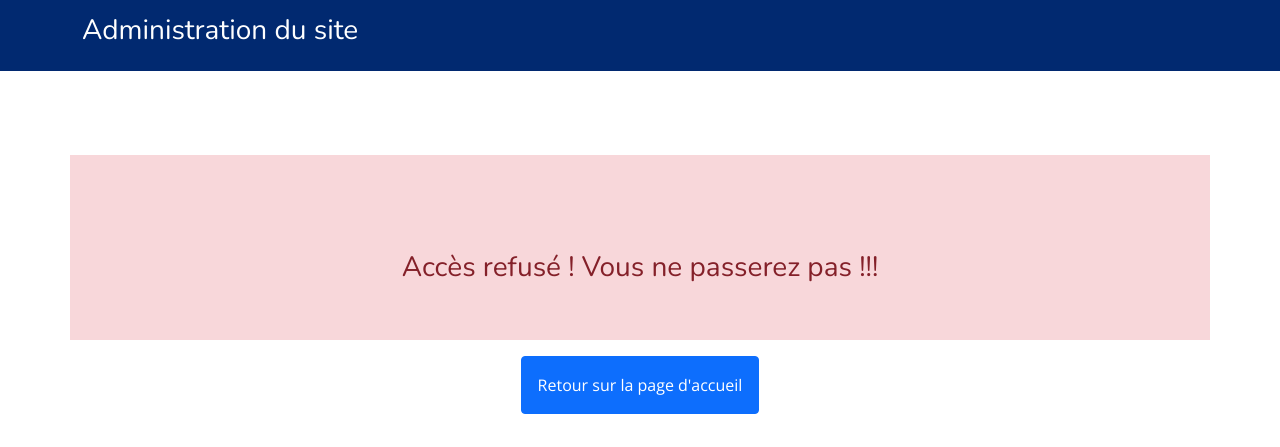
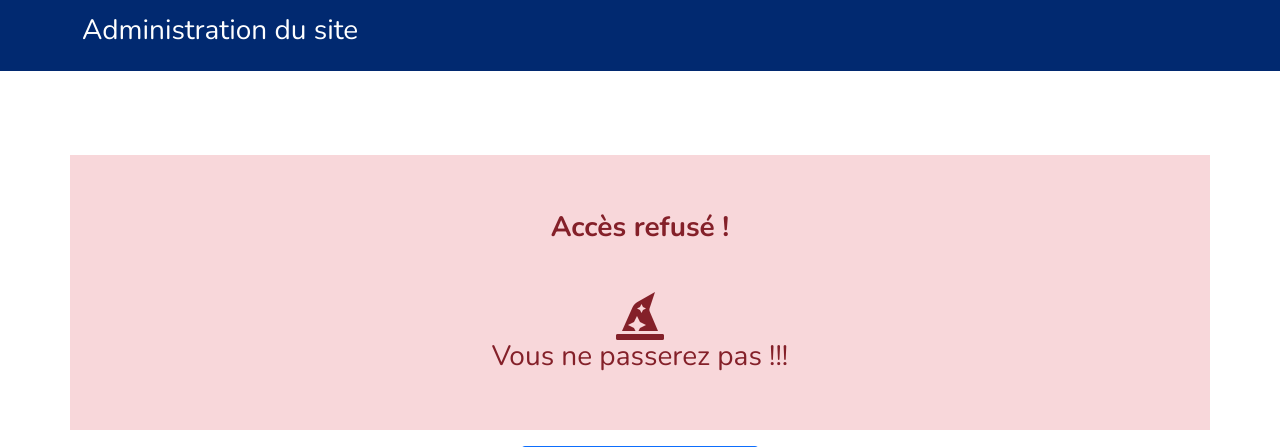
Before and after one commit to citizenz7/centresocialcosne, a Symfony app: template templates/bundles/TwigBundle/Exception/error403.html.twig in a window 1280 px wide. Shown: the part 83-530 px from the top of the page. Run offline with Twig, Linux system fonts and the light colour scheme; the template is opened without the code that fills it, so the values that code supplies are empty; some libraries are stand-ins or nearby versions.

Commit message:
fixes, error pages

```diff
--- a/templates/bundles/TwigBundle/Exception/error403.html.twig
+++ b/templates/bundles/TwigBundle/Exception/error403.html.twig
@@ -20,8 +20,9 @@
                         <h1 class="display-1 font-weight-bold">
                             {{ status_code }}
                         </h1>
-                        <h1 class="display-4 mb-5">{{ status_text }}</h1>
-                        <h3>Accès refusé ! Vous ne passerez pas !!!</h3>
+                        <h1 class="display-4 mb-2">{{ status_text }}</h1>
+                        <h3 class="fw-bold mb-5">Accès refusé !</h3>
+                        <i class="fas fa-hat-wizard fa-3x"></i> <h3>Vous ne passerez pas !!!</h3>
                     </div>
                     <div class="mt-3 text-center">
                         <a class="btn btn-primary p-3 lead" href="{{ path('home') }}">
--- a/templates/bundles/TwigBundle/Exception/error404.html.twig
+++ b/templates/bundles/TwigBundle/Exception/error404.html.twig
@@ -22,8 +22,9 @@
                         </h1>
                         <h1 class="display-4 mb-5">{{ status_text }}</h1>
                         <h3>Oula ! Vous êtes perdu(e) ?!!</h3>
-                        La page que vous essayez d'atteindre n'existe pas. Je ne comprends même pas comment vous êtes arrivé(e) là...<br>
-                        Mais vous pouvez cliquer sur le bouton ci-dessous pour retourner sur la page d'accueil
+                        La page que vous essayez d'atteindre n'existe pas. Comment êtes-vous arrivé(e) là ?
+                        <br>
+                        Vous pouvez cliquer sur le bouton ci-dessous pour retourner sur la page d'accueil
                     </div>
                     <div class="mt-3 text-center">
                         <a class="btn btn-primary p-3 lead" href="{{ path('home') }}">
--- a/templates/home/index.html.twig
+++ b/templates/home/index.html.twig
@@ -226,7 +226,7 @@
                 <div class="col">
                     <div class="box text-center" data-aos="fade-up" data-aos-delay="200">
                         <a href="{{ path('page_index') }}" class="btn-read-more d-inline-flex align-items-center justify-content-center align-self-center">
-                            <span>Découvrir le CSCSC</span>
+                            <span>Découvrir</span>
                             <i class="bi bi-arrow-right"></i>
                         </a>
                     </div>
```
Also changed, not shown: templates/user/show.html.twig (+8 -4 lines).
